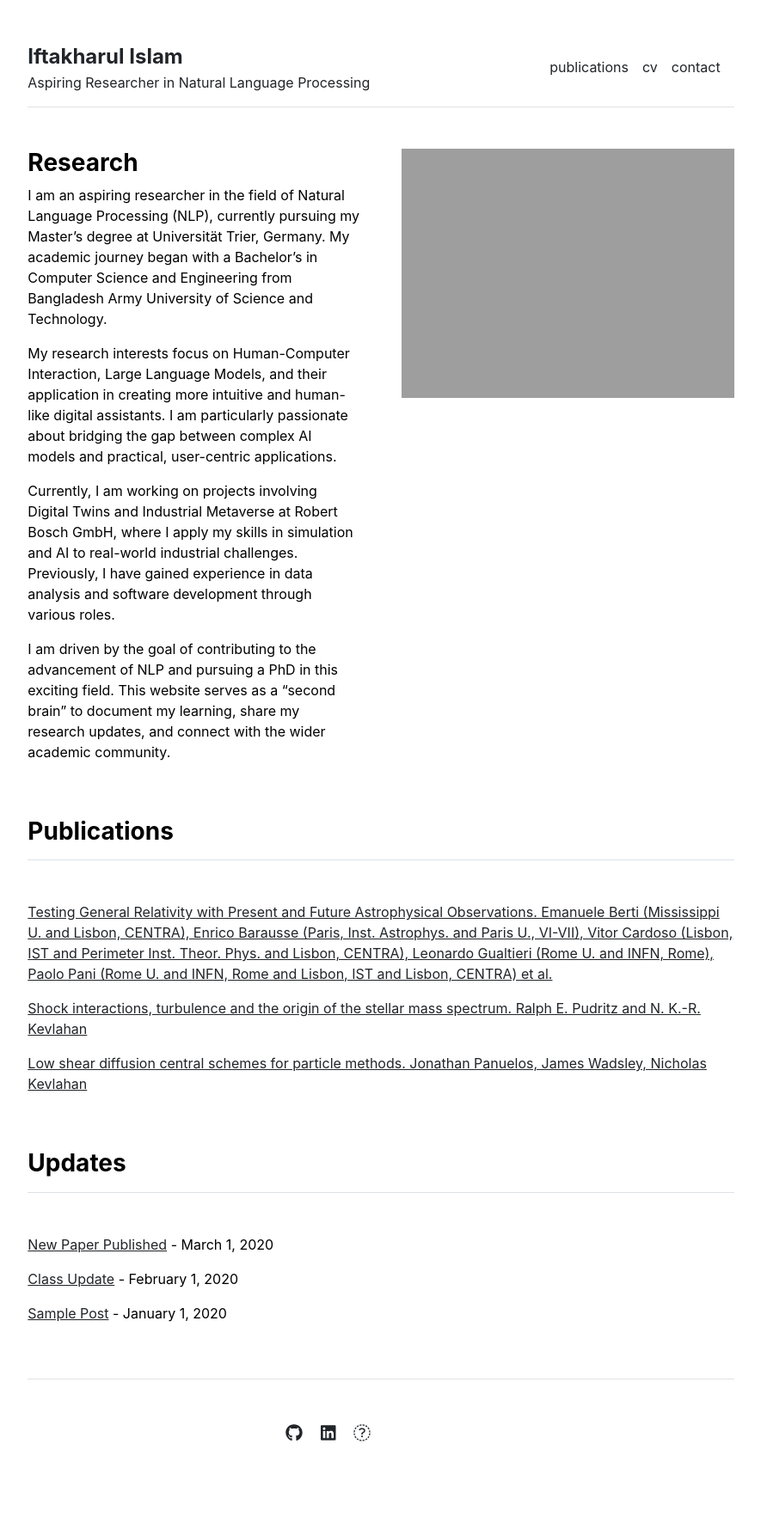
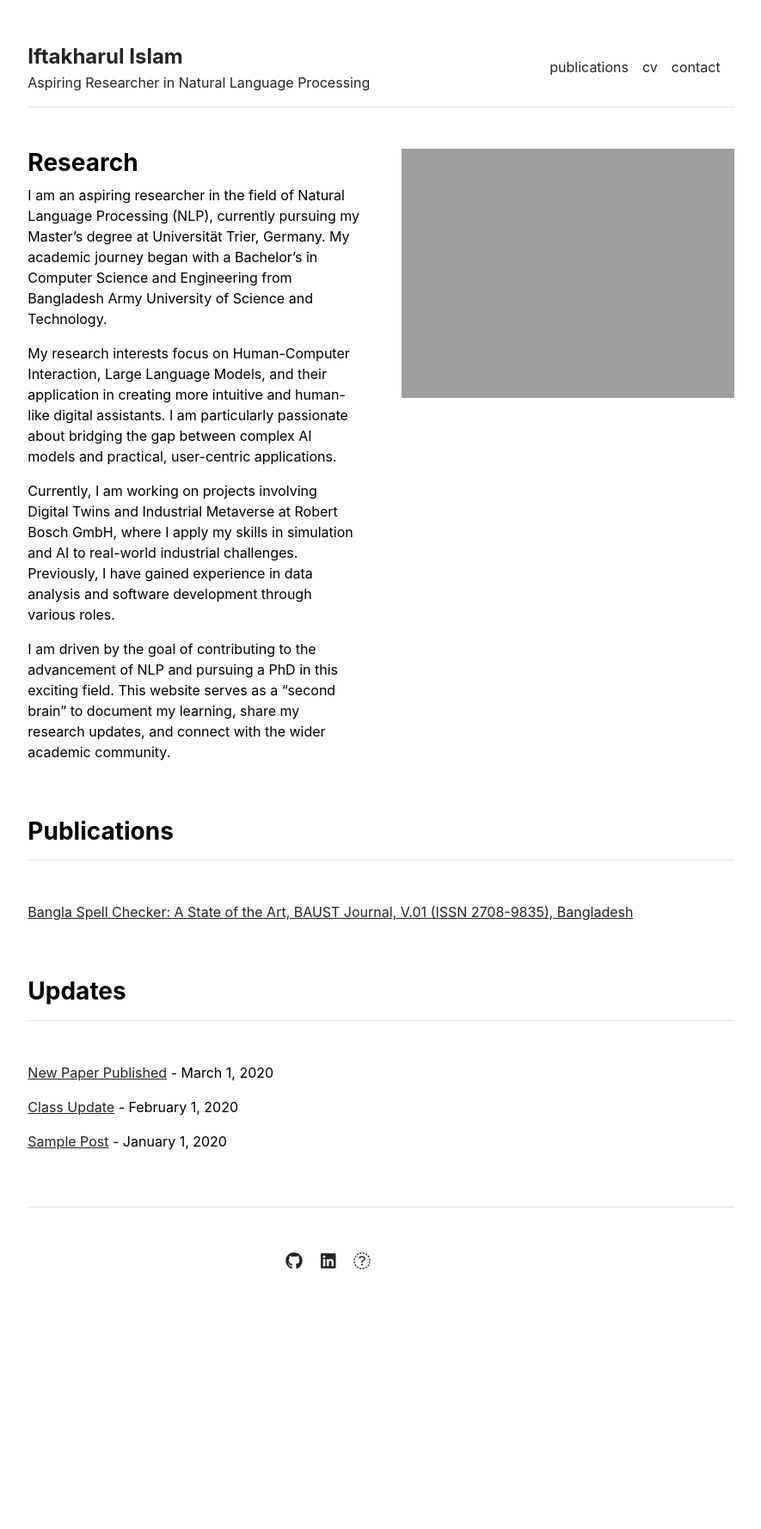
Before and after one commit to ifisam/ifisam.github.io, a Jekyll site: the page built from index.md, in a window 1280 px wide. Shown: the whole page at 86% size, without its empty margins (197-1082 px from the left). Built offline with Jekyll 4.4.1, drawn with Linux system fonts in a browser that asks for light colours; after the commit the page ends 1579 px from its top, so only the background shows below that.

Commit message:
Updated publication

```diff
--- a/_data/publications.yml
+++ b/_data/publications.yml
@@ -1,10 +1,5 @@
 featured:
-- {name: 'Testing General Relativity with Present and Future Astrophysical Observations. Emanuele Berti (Mississippi U. and Lisbon, CENTRA), Enrico Barausse (Paris, Inst. Astrophys. and Paris U., VI-VII), Vitor Cardoso (Lisbon, IST and Perimeter Inst. Theor. Phys. and Lisbon, CENTRA), Leonardo Gualtieri (Rome U. and INFN, Rome), Paolo Pani (Rome U. and INFN, Rome and Lisbon, IST and Lisbon, CENTRA) et al.', url: '/publications/1501.07274.pdf'}
-- {name: 'Shock interactions, turbulence and the origin of the stellar mass spectrum. Ralph E. Pudritz and N. K.-R. Kevlahan', url: 'http://ms.mcmaster.ca/kevla/pdf/articles/PhilTransRSoc_2013.pdf'}
-- {name: 'Low shear diffusion central schemes for particle methods. Jonathan Panuelos, James Wadsley, Nicholas Kevlahan', url: 'http://ms.mcmaster.ca/kevla/pdf/articles/jcp_v414.pdf'}
+- {name: 'Bangla Spell Checker: A State of the Art, BAUST Journal, V.01 (ISSN 2708-9835), Bangladesh', url: 'https://baust.edu.bd/journal/wp-content/uploads/sites/31/2024/01/V1S1_6.pdf'}
 
 index:
-- {name: 'Testing General Relativity with Present and Future Astrophysical Observations. Emanuele Berti (Mississippi U. and Lisbon, CENTRA), Enrico Barausse (Paris, Inst. Astrophys. and Paris U., VI-VII), Vitor Cardoso (Lisbon, IST and Perimeter Inst. Theor. Phys. and Lisbon, CENTRA), Leonardo Gualtieri (Rome U. and INFN, Rome), Paolo Pani (Rome U. and INFN, Rome and Lisbon, IST and Lisbon, CENTRA) et al.', url: '/publications/1501.07274.pdf'}
-- {name: 'Shock interactions, turbulence and the origin of the stellar mass spectrum. Ralph E. Pudritz and N. K.-R. Kevlahan', url: 'http://ms.mcmaster.ca/kevla/pdf/articles/PhilTransRSoc_2013.pdf'}
-- {name: 'Low shear diffusion central schemes for particle methods. Jonathan Panuelos, James Wadsley, Nicholas Kevlahan', url: 'http://ms.mcmaster.ca/kevla/pdf/articles/jcp_v414.pdf'}
-- {name: 'Numerical solutions of thin film equations for polymer flows. Thomas. Salez, Joshua D. McGraw, Sara Cormier, Oliver Bäumchen, Kari Dalnoki-Veress, and Elie Raphaël', url: 'https://static1.squarespace.com/static/5684891d7086d74497aeb71f/t/56ec510d2fe1319543ab6d6f/1458327821946/10.1140-epje-i2012-12114-x.pdf'}
+- {name: 'Bangla Spell Checker: A State of the Art, BAUST Journal, V.01 (ISSN 2708-9835), Bangladesh', url: 'https://baust.edu.bd/journal/wp-content/uploads/sites/31/2024/01/V1S1_6.pdf'}
```
